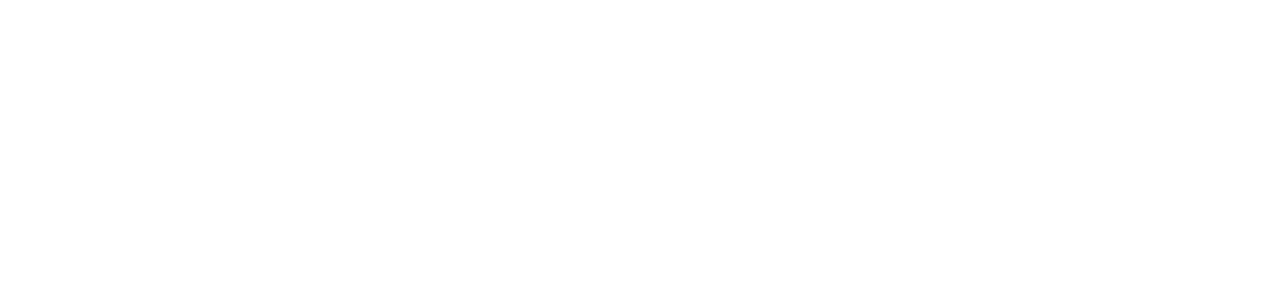
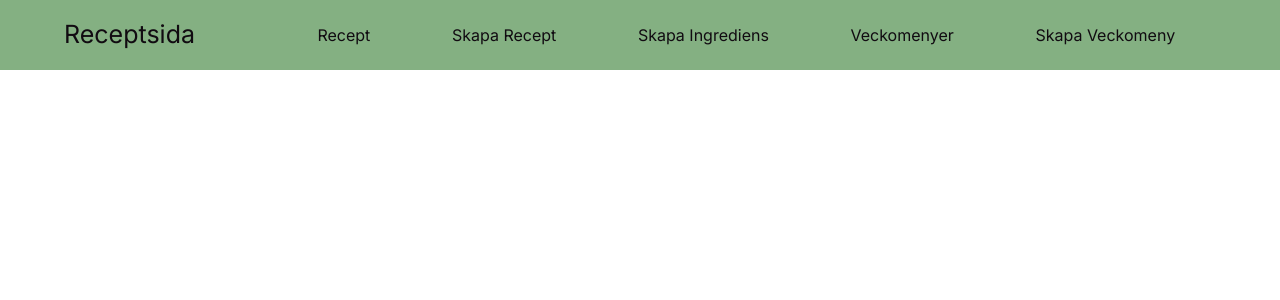
Before and after one commit to William-Wolke/ReceptHanterare, a Next.js app: page / in a window 1280 px wide. Shown: the top 300 px of the page. Built offline with nearby package versions, Linux system fonts and the light colour scheme.

Commit message:
add navbar to _app, add image config

```diff
--- a/next.config.js
+++ b/next.config.js
@@ -5,4 +5,7 @@
         config.experiments = { ...config.experiments, topLevelAwait: true };
         return config;
     },
+    images: {
+        domains: ['localhost'],
+    },
 };
--- a/pages/_app.tsx
+++ b/pages/_app.tsx
@@ -1,12 +1,14 @@
-import React from 'react';
-import Layout from '../components/Layout'
 import type { AppProps } from 'next/app';
 import '../styles/css/globals.css';
 import '../styles/css/style.css';
 import '../styles/css/theme.css';
+import Navbar from '../components/Navbar';
 
 export default function App({ Component, pageProps }: AppProps) {
   return (
+    <>
+      <Navbar />
       <Component {...pageProps} />
+    </>
   )
 }
```
